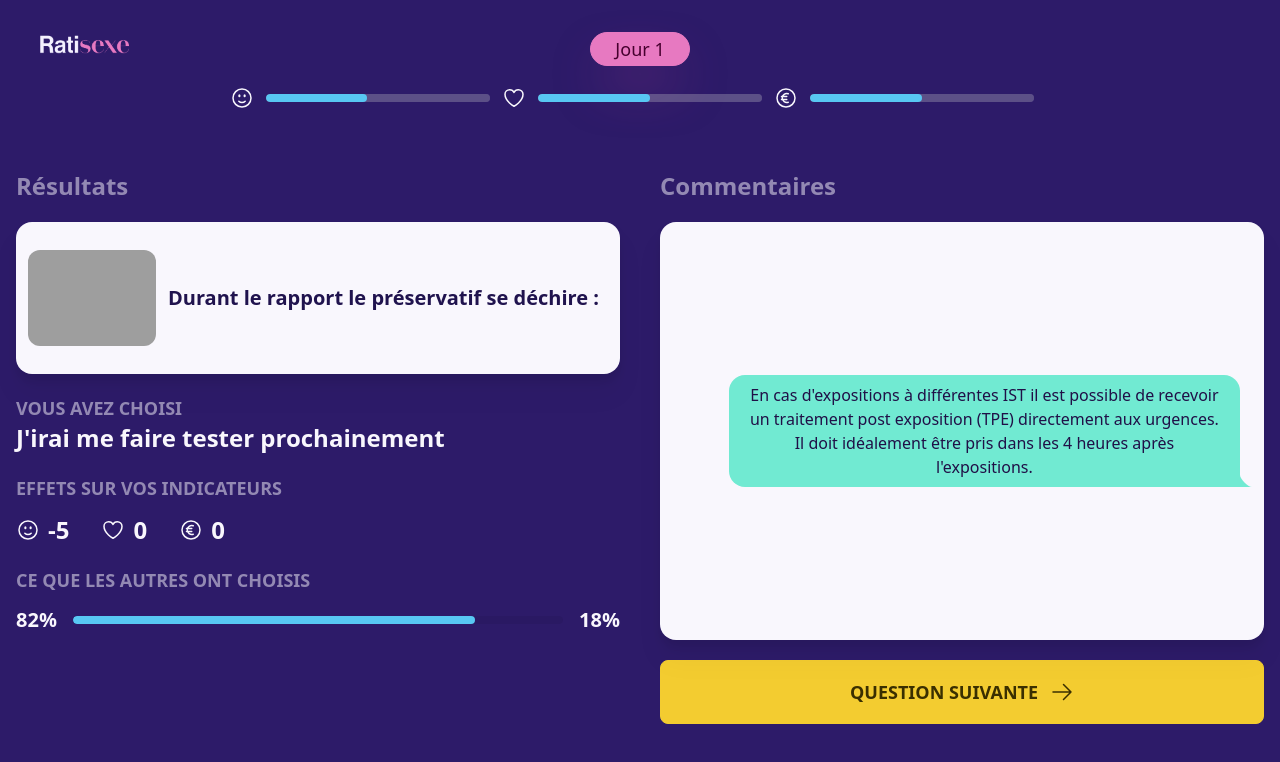
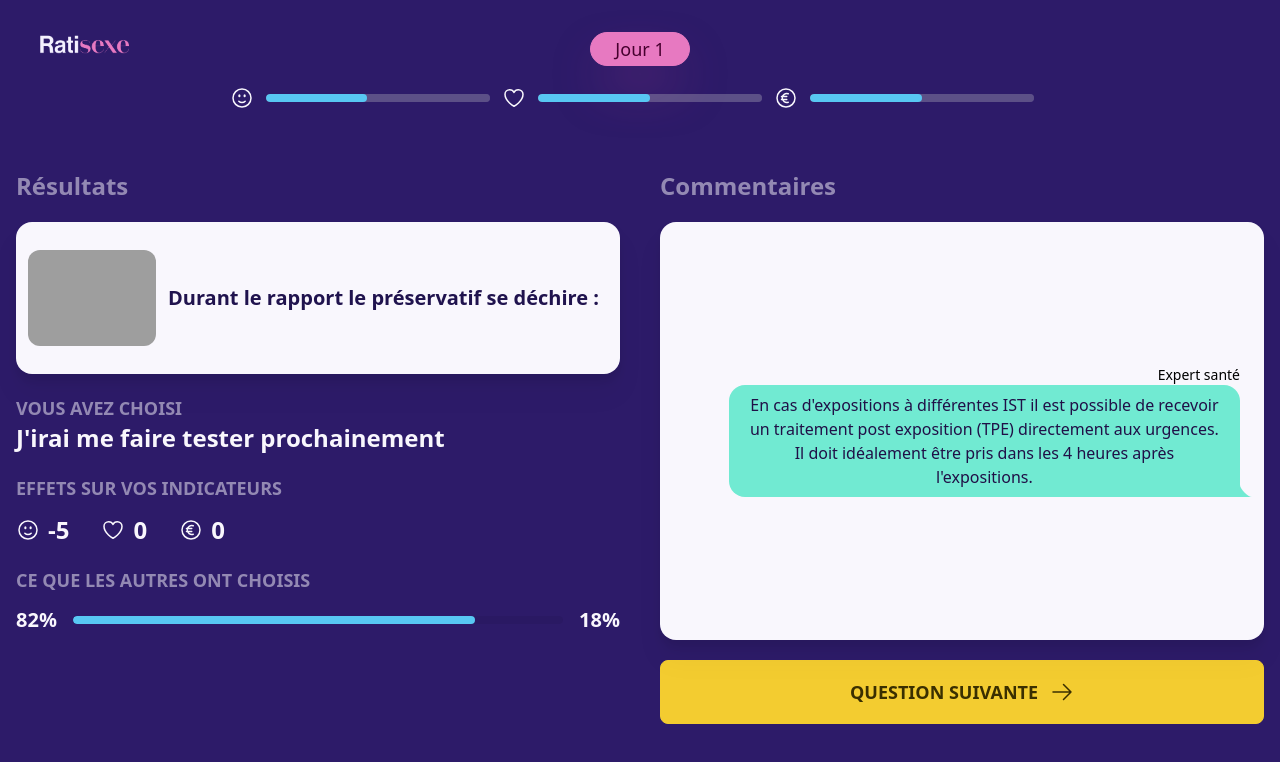
Before and after one commit to Ratiscrum-V2/rts-app, a React (Vite) app: page /play in a window 1280 px wide. Both pictures are taken after a click on the button "J'IRAI ME FAIRE TESTER PROCHAINEMENT". Shown: the top 762 px of the page. Built offline with nearby package versions, Linux system fonts and the light colour scheme; grey boxes are pictures that could not be loaded.

Commit message:
add text

```diff
--- a/src/pages/ResultsPage.tsx
+++ b/src/pages/ResultsPage.tsx
@@ -50,6 +50,9 @@ export function ResultsPage({ question, choice, onNextRound }: { question: Quest
             <div className="card bg-base-content drop-shadow-xl w-full grow">
                 <div className="card-body items-center text-center flex-row p-3 gap-3">
                 <div className="chat chat-end">
+                    <div className="chat-header text-black">
+                        Expert santé
+                    </div>
                     <div className="chat-bubble chat-bubble-success">{question.answer}</div>
                 </div>
                 </div>
```
